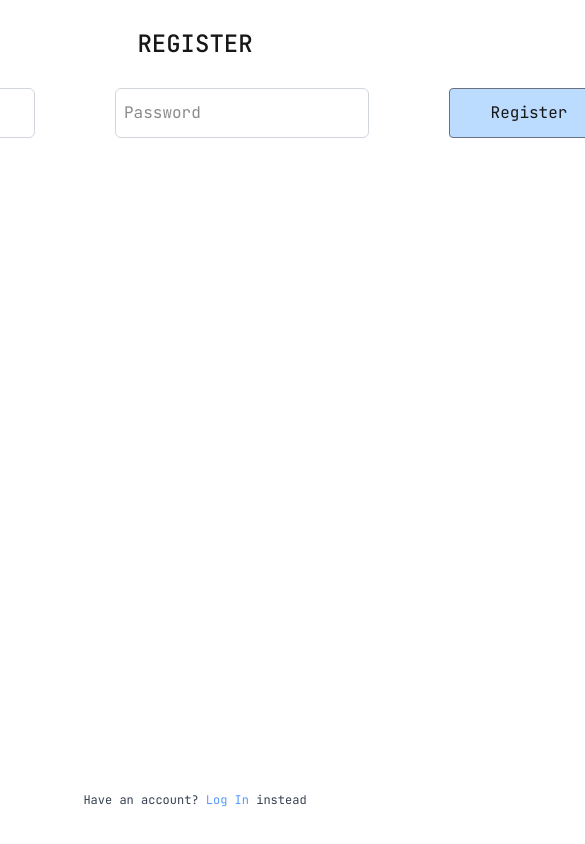
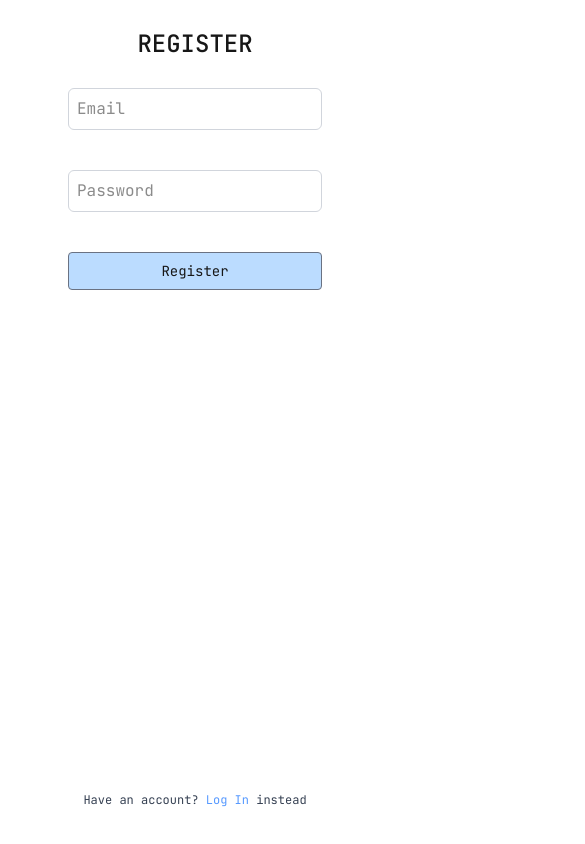
Before and after one commit to clydexmarty09/Job-App-Tracker-, a Next.js app: page /register in a window 390 px wide. Shown: the top 844 px of the page, 585 px wide, since content can reach past the window. Built offline with nearby package versions, Linux system fonts and the light colour scheme.

Commit message:
fixed registration page media styling

```diff
--- a/app/register/page.tsx
+++ b/app/register/page.tsx
@@ -47,9 +47,10 @@ export default function Register() {
     }
 
     return(
-        <main className="min-h-screen m-auto p-4 flex flex-col items-center">
+        <main className="min-h-dvh m-auto p-4 flex flex-col items-center">
             <h1 className="text-2xl font-medium p-3"> REGISTER </h1>
-            <form className="p-4 flex gap-20" onSubmit={handleSubmit}>
+
+            <form className="p-4 flex flex-col md:flex-row gap-10 md:gap-20" onSubmit={handleSubmit}>
                 <input
                 className="border rounded-md p-2 border-gray-300"
                 placeholder="Email"
@@ -64,10 +65,11 @@ export default function Register() {
                 type="password"
                 onChange={(e)=> setPassword(e.target.value)}
                 />
-                <button className="hover:scale-105 transition w-40 border rounded border-gray-500 bg-blue-300/60 p-3" type="submit" disabled={loading}>
+                <button className="hover:scale-105 transition text-sm md:text-base w-full md:w-40 border rounded border-gray-500 bg-blue-300/60 p-2 md:p-3" type="submit" disabled={loading}>
                 {loading ? "Registering..." : "Register"}
                 </button>
             </form>
+
 
             <p className="text-xs text-gray-700 mt-auto p-5"> Have an account? <span> <Link className="text-blue-500/80 hover:underline" href="/login"> Log In </Link> instead </span> </p>
 
```
